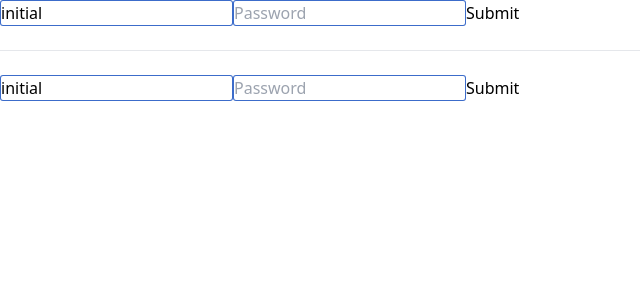
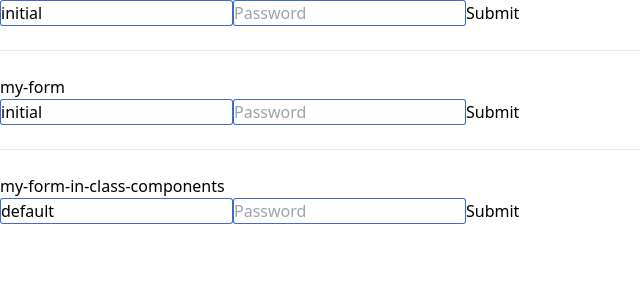
Before and after one commit to sheben404/mini-antd-form, a React (Vite) app: page / in a window 1280 px wide. Shown: the top 300 px of the page, without its empty margins (0-640 px from the left). Built offline with nearby package versions, Linux system fonts and the light colour scheme.

Commit message:
feat: modify my-form to make it available in class components.

```diff
--- a/src/App.tsx
+++ b/src/App.tsx
@@ -1,4 +1,5 @@
 import MyFormPage from './pages/MyForm'
+import MyFormClassPage from './pages/MyForm/ClassPage'
 import RcFormPage from './pages/RcForm'
 
 const App = () => {
@@ -9,6 +10,10 @@ const App = () => {
       <hr />
       <br />
       <MyFormPage />
+      <br />
+      <hr />
+      <br />
+      <MyFormClassPage />
     </div>
   )
 }
--- a/src/components/RcFieldForm/Form.tsx
+++ b/src/components/RcFieldForm/Form.tsx
@@ -1,17 +1,19 @@
-import { FC } from 'react'
+import React, { ForwardRefRenderFunction } from 'react'
 import FieldContext from './FieldContext'
-import { FormInstance } from './FormStore'
+import { FormInstance, useForm } from './FormStore'
 
 type BaseFormProps = Omit<React.FormHTMLAttributes<HTMLFormElement>, 'onSubmit'>
 
-interface FormProps<Values = any> extends BaseFormProps {
-  form: FormInstance
+export interface FormProps<Values = any> extends BaseFormProps {
+  form?: FormInstance
   onFinish: (values: Values) => void
   onFinishFailed: (values: Values) => void
 }
 
-const Form: FC<FormProps> = ({ children, form, onFinish, onFinishFailed = () => {} }) => {
-  form.setCallbacks({
+const Form: ForwardRefRenderFunction<FormInstance, FormProps> = ({ children, form, onFinish, onFinishFailed = () => {} }, ref) => {
+  const [formInstance] = useForm(form)
+  React.useImperativeHandle(ref, () => formInstance)
+  formInstance?.setCallbacks({
     onFinish,
     onFinishFailed,
   })
@@ -19,9 +21,9 @@ const Form: FC<FormProps> = ({ children, form, onFinish, onFinishFailed = () =>
     <form
       onSubmit={(e) => {
         e.preventDefault()
-        form.submit()
+        formInstance?.submit()
       }}>
-      <FieldContext.Provider value={form}>{children}</FieldContext.Provider>
+      <FieldContext.Provider value={formInstance}>{children}</FieldContext.Provider>
     </form>
   )
 }
--- a/src/components/RcFieldForm/FormStore.ts
+++ b/src/components/RcFieldForm/FormStore.ts
@@ -110,11 +110,15 @@ class FormStore {
   }
 }
 
-export const useForm = (): [FormInstance] => {
+export const useForm = (form?: FormInstance): [FormInstance] => {
   const formRef = useRef<FormInstance>()
   if (!formRef.current) {
-    const formStore = new FormStore()
-    formRef.current = formStore.getForm()
+    if (form) {
+      formRef.current = form
+    } else {
+      const formStore = new FormStore()
+      formRef.current = formStore.getForm()
+    }
   }
   return [formRef.current]
 }
--- a/src/components/RcFieldForm/index.tsx
+++ b/src/components/RcFieldForm/index.tsx
@@ -1,15 +1,17 @@
-import Form from './Form'
+import Form, { FormProps } from './Form'
 import Field from './Field'
-import { useForm } from './FormStore'
+import { FormInstance, useForm } from './FormStore'
+import { forwardRef } from 'react'
 
-type FormType = typeof Form
+let InternalForm = forwardRef<FormInstance, FormProps>(Form)
 
-interface RefFormType extends FormType {
+type InternalFormType = typeof InternalForm
+interface RefFormType extends InternalFormType {
   useForm: typeof useForm
   Item: typeof Field
 }
 
-let RefForm: RefFormType = Form as RefFormType
+let RefForm: RefFormType = InternalForm as RefFormType
 
 RefForm.useForm = useForm
 RefForm.Item = Field
--- /dev/null
+++ b/src/pages/MyForm/ClassPage.tsx
@@ -0,0 +1,40 @@
+import Form, { Field } from '@/components/RcFieldForm'
+import { FormInstance } from '@/components/RcFieldForm/FormStore'
+import React from 'react'
+import { Component } from 'react'
+
+const Input = ({ value = '', ...props }) => <input value={value} {...props} />
+
+const nameRules = { required: true, message: '请输入姓名！' }
+const passwordRules = { required: true, message: '请输入密码！' }
+
+export default class MyFormClassPage extends Component {
+  formRef = React.createRef<FormInstance>()
+  componentDidMount() {
+    console.log('my-form-in-class-componet', this.formRef.current)
+    this.formRef.current?.setFieldsValue({ username: 'default' })
+  }
+
+  onFinish = (values: any) => {
+    console.log('my-form-finish-in-class-component:', values)
+  }
+  onFinishFailed = (err: any) => {
+    console.log('my-form-on-finish-failed-in-class-component:', err)
+  }
+  render() {
+    return (
+      <div>
+        <h3>my-form-in-class-components</h3>
+        <Form ref={this.formRef} onFinish={this.onFinish} onFinishFailed={this.onFinishFailed}>
+          <Field name='username' rules={[nameRules]}>
+            <Input placeholder='Username' />
+          </Field>
+          <Field name='password' rules={[passwordRules]}>
+            <Input placeholder='Password' />
+          </Field>
+          <button>Submit</button>
+        </Form>
+      </div>
+    )
+  }
+}
--- a/src/pages/MyForm/index.tsx
+++ b/src/pages/MyForm/index.tsx
@@ -24,6 +24,8 @@ const MyFormPage = () => {
     console.log('my-form-on-finish-failed', val)
   }
   return (
+    <div>
+      <h3>my-form</h3>
       <Form form={form} onFinish={onFinish} onFinishFailed={onFinishFailed}>
         <Field name='username' rules={[nameRules]}>
           <Input placeholder='Username' />
@@ -33,6 +35,7 @@ const MyFormPage = () => {
         </Field>
         <button>Submit</button>
       </Form>
+    </div>
   )
 }
 
```
Lines whose indentation alone changed are shown as unchanged.
